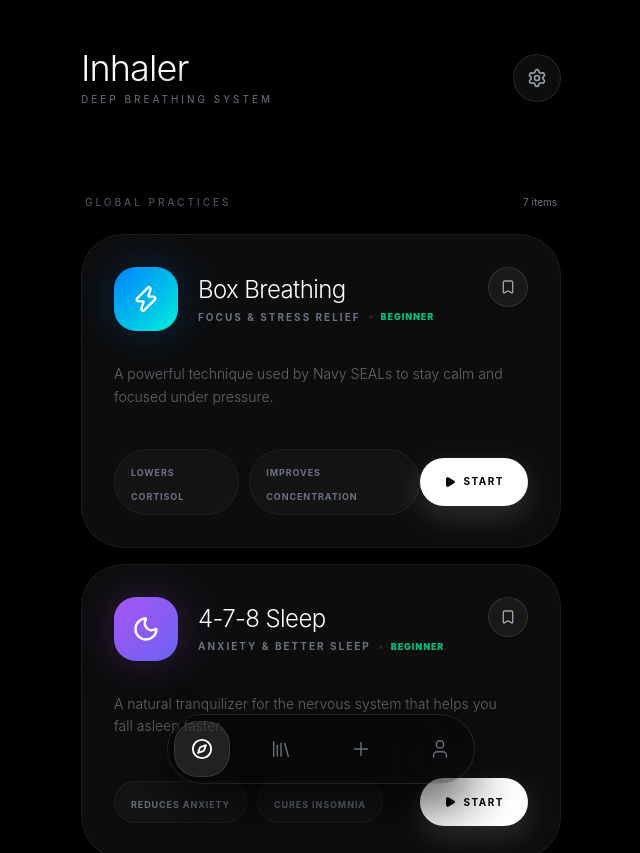
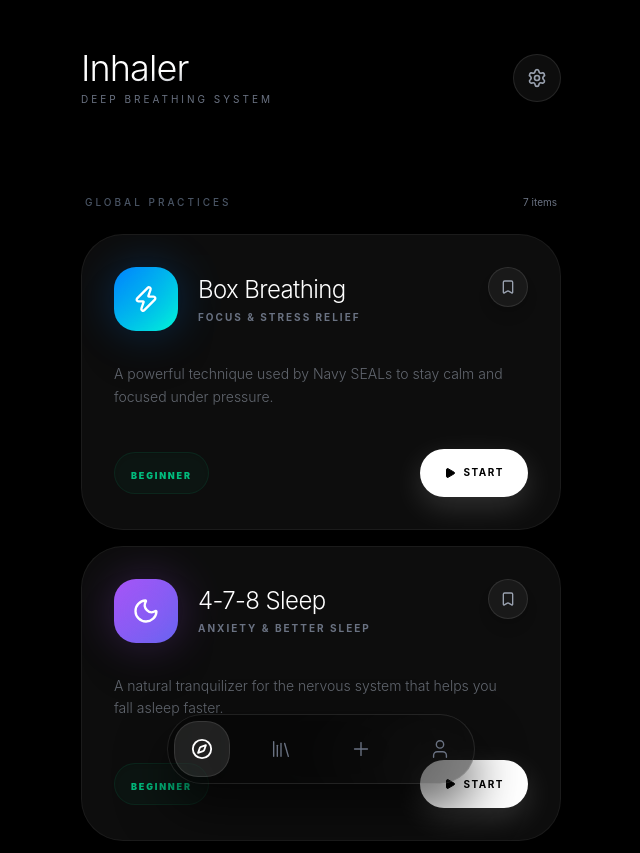
Before and after one commit to ajmalfaris11/Inhaler, a Next.js app in the folder apps/web/: page / in a window 1280 px wide. Shown: the top 853 px of the page, without its empty margins (319-959 px from the left). Built offline with nearby package versions, Linux system fonts and the light colour scheme.

Commit message:
style: move level tag to bottom-left of card and remove benefits

```diff
--- a/apps/web/src/features/breathing/components/ExerciseCard.tsx
+++ b/apps/web/src/features/breathing/components/ExerciseCard.tsx
@@ -60,10 +60,6 @@ export function ExerciseCard({
                 <span className="text-[10px] text-gray-500 uppercase tracking-[0.2em] font-bold">
                   {exercise.subtitle}
                 </span>
-                <span className="w-1 h-1 rounded-full bg-white/10" />
-                <span className={`text-[9px] uppercase tracking-widest font-black ${exercise.isAdvanced ? 'text-orange-500' : 'text-emerald-500'}`}>
-                  {level}
-                </span>
               </div>
             </div>
           </div>
@@ -97,14 +93,20 @@ export function ExerciseCard({
           {exercise.description}
         </p>
 
-        {/* Bottom Row: Tags (Left) and Start Button (Right) */}
+        {/* Bottom Row: Level (Left) and Start Button (Right) */}
         <div className="flex items-center justify-between pt-2">
-          <div className="flex gap-2.5">
-            {exercise.benefits.slice(0, 2).map((tag, i) => (
-              <div key={i} className="px-4 py-2 rounded-full bg-white/[0.03] border border-white/[0.05] shadow-inner">
-                <span className="text-[9px] text-gray-500 font-bold uppercase tracking-widest">{tag}</span>
-              </div>
-            ))}
+          <div className="flex items-center gap-2">
+            <div className={`px-4 py-2 rounded-full border shadow-inner ${
+              exercise.isAdvanced
+                ? 'bg-orange-500/5 border-orange-500/10'
+                : 'bg-emerald-500/5 border-emerald-500/10'
+            }`}>
+              <span className={`text-[9px] uppercase tracking-[0.2em] font-black ${
+                exercise.isAdvanced ? 'text-orange-500' : 'text-emerald-500'
+              }`}>
+                {level}
+              </span>
+            </div>
           </div>
 
           <button
```
